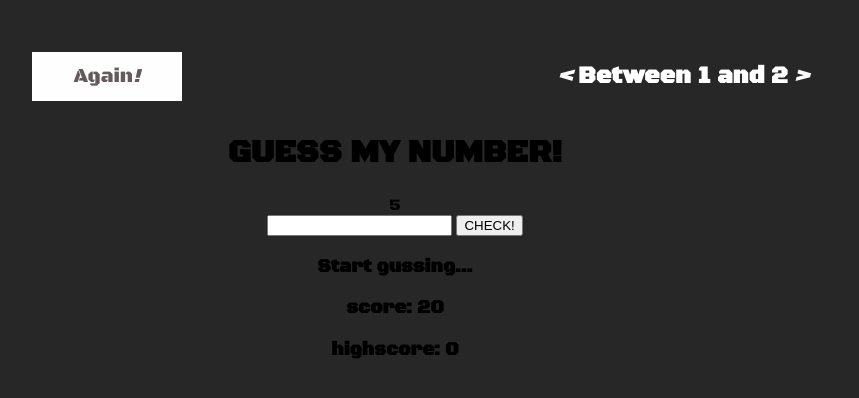
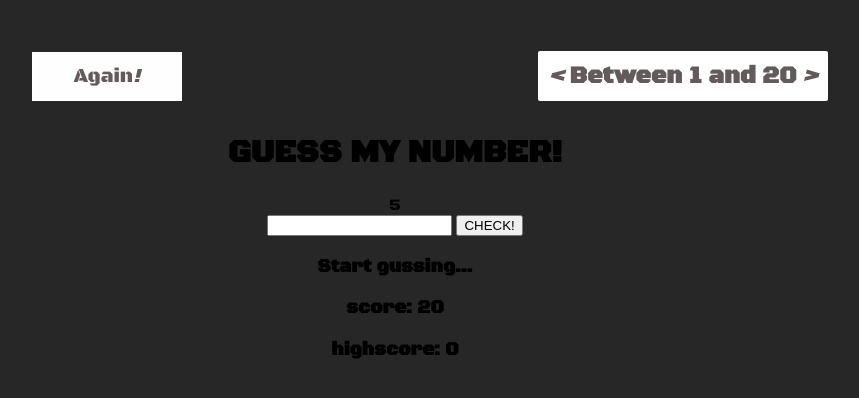
Before and after one commit to Ameer2000Mzori/Guess-My-Number, a website built with webpack: page src/index.html in a window 1280 px wide. Shown: the whole page, without its empty margins (245-1104 px from the left). Built offline with nearby package versions, Linux system fonts and the light colour scheme.

Commit message:
small styling change + added small text change in html tree

```diff
--- a/src/index.html
+++ b/src/index.html
@@ -27,7 +27,7 @@
           <div class="again-Right-Wrap">
             <h3 class="again-Right-Text">
               <i><n><</n></i
-              >Between 1 and 2<i><n>></n></i>
+              >Between 1 and 20<i><n>></n></i>
             </h3>
           </div>
         </div>
--- a/src/style.scss
+++ b/src/style.scss
@@ -69,10 +69,13 @@ body {
       }
 
       .again-Right-Text {
+        background-color: white;
+        color: $colorBackGroundTwo;
         font-size: 1.5rem;
-        color: white;
         display: flex;
         gap: 5px;
+        border-radius: 2px;
+        padding: 10px;
       }
     }
   }
```
Also changed, not shown: src/style.css, 1 other file.
